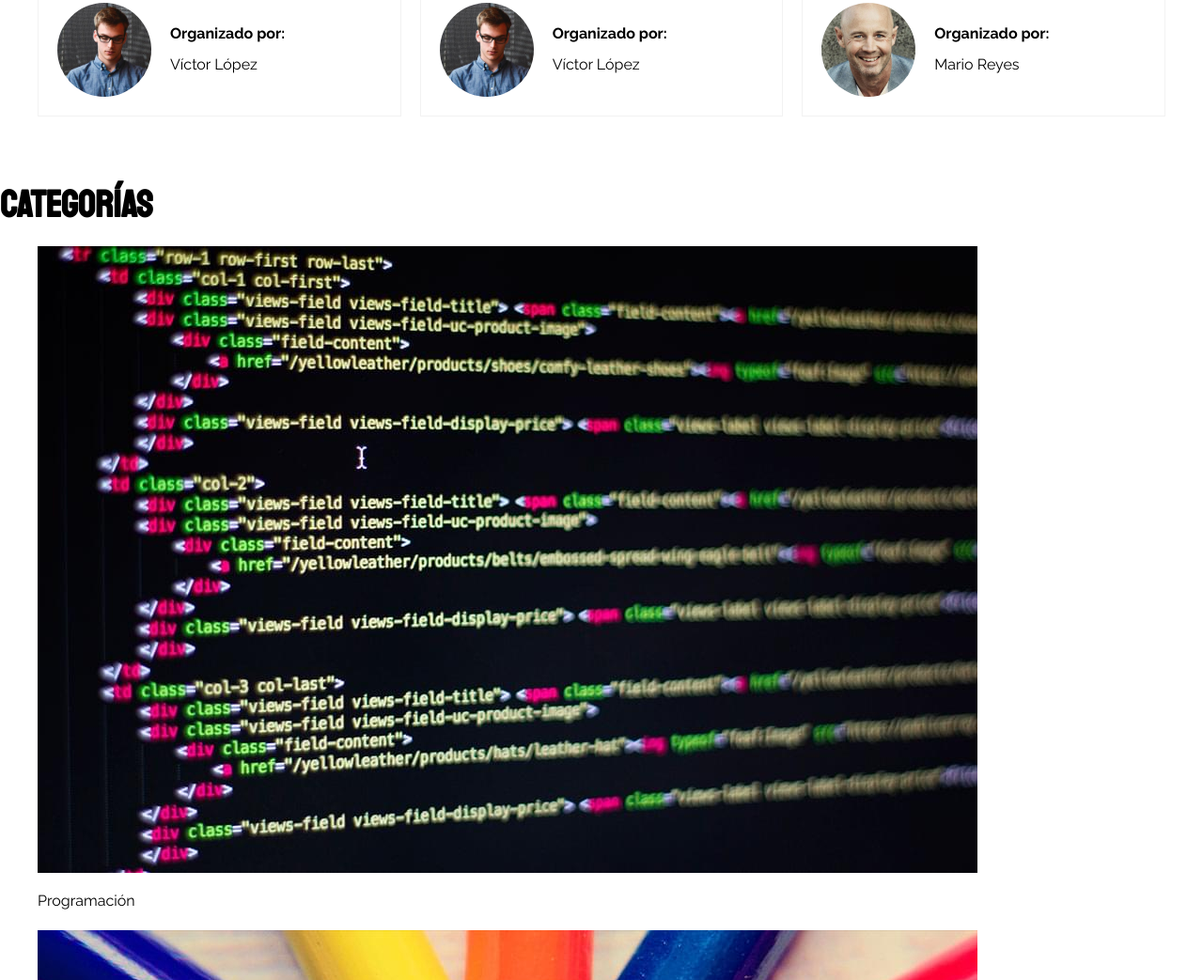
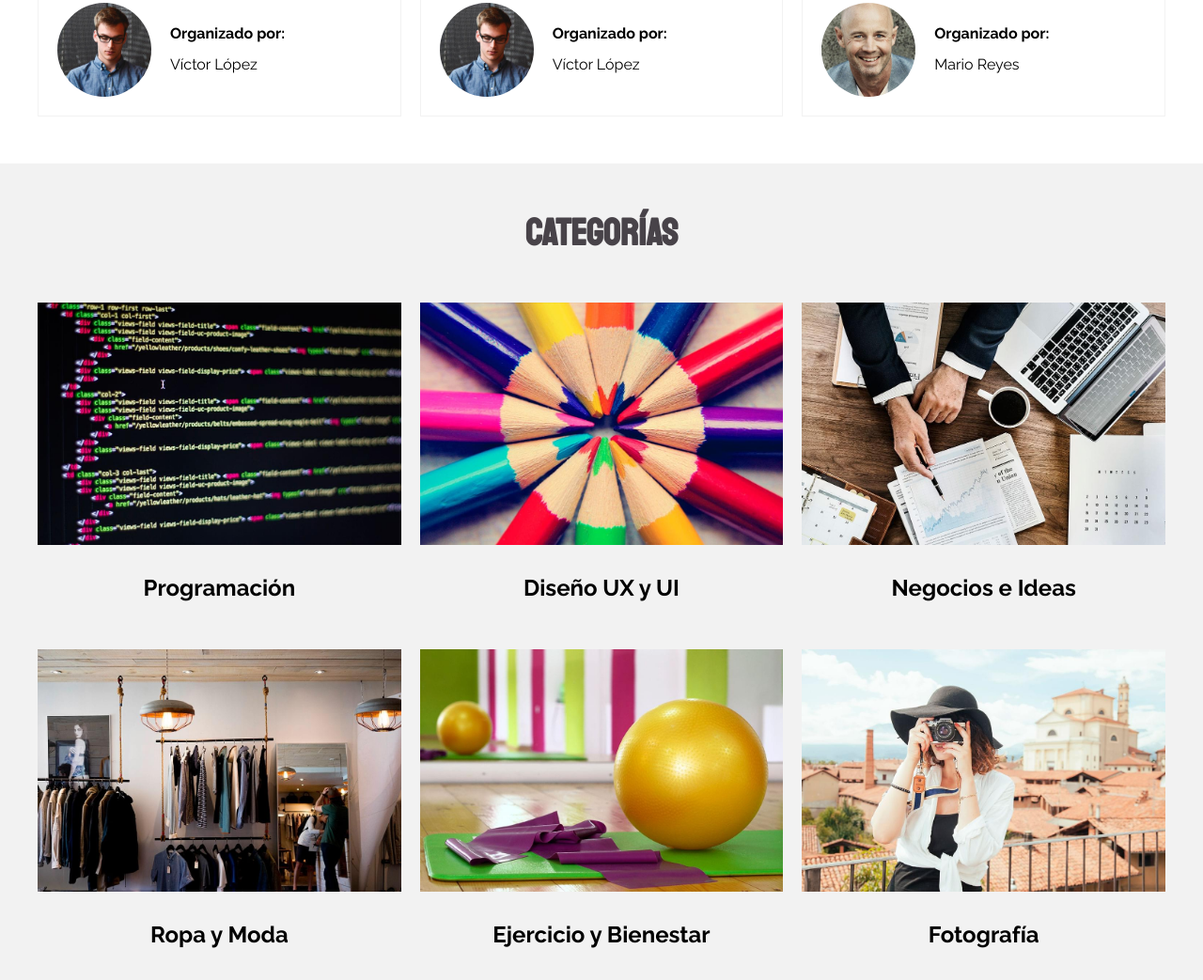
Before and after one commit to juanjopareja/meeti-web, a website: page index.html in a window 1280 px wide. Shown: the part 1439-2482 px from the top of the page at 94% size. Drawn offline with Linux system fonts and the light colour scheme.

Commit message:
Add category section css

```diff
--- /dev/null
+++ b/src/scss/ui/content/_categories.scss
@@ -0,0 +1,35 @@
+@use 'base/variables' as var;
+@use 'base/mixins' as mix;
+
+.categories {
+    background-color: var.$lightGrey;
+    padding: 5rem 0;
+
+    &__heading {
+        text-align: center;
+        margin: 0;
+        color: var.$grey;
+    }
+
+    &__grid {
+        margin-top: 5rem;
+
+        @include mix.grid(1, 4rem);
+
+        @include mix.tablet {
+            @include mix.grid(2, 2rem);
+        }
+
+        @include mix.desktop {
+            @include mix.grid(3, 2rem);
+        }
+    }
+}
+
+.category {
+    &__name {
+        font-size: 2.4rem;
+        font-weight: 700;
+        text-align: center;
+    }
+}
--- a/src/scss/ui/content/_index.scss
+++ b/src/scss/ui/content/_index.scss
@@ -1,3 +1,4 @@
 @forward 'hero';
 @forward 'search';
 @forward 'events';
+@forward 'categories';
```
Also changed, not shown: build/css/app.css, 1 other file.
